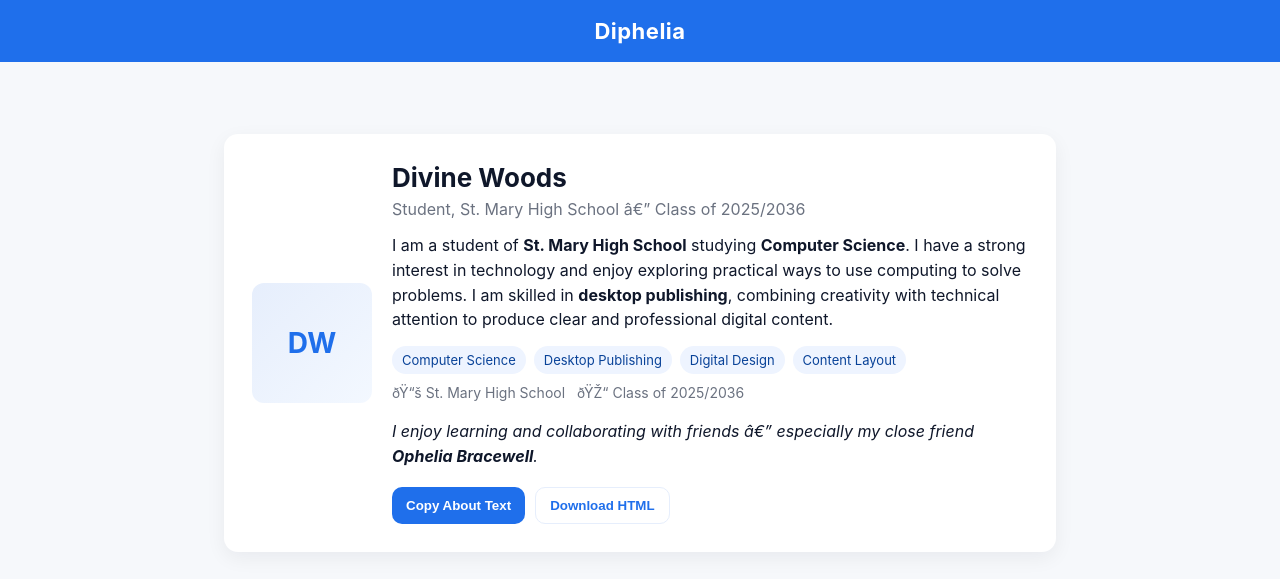
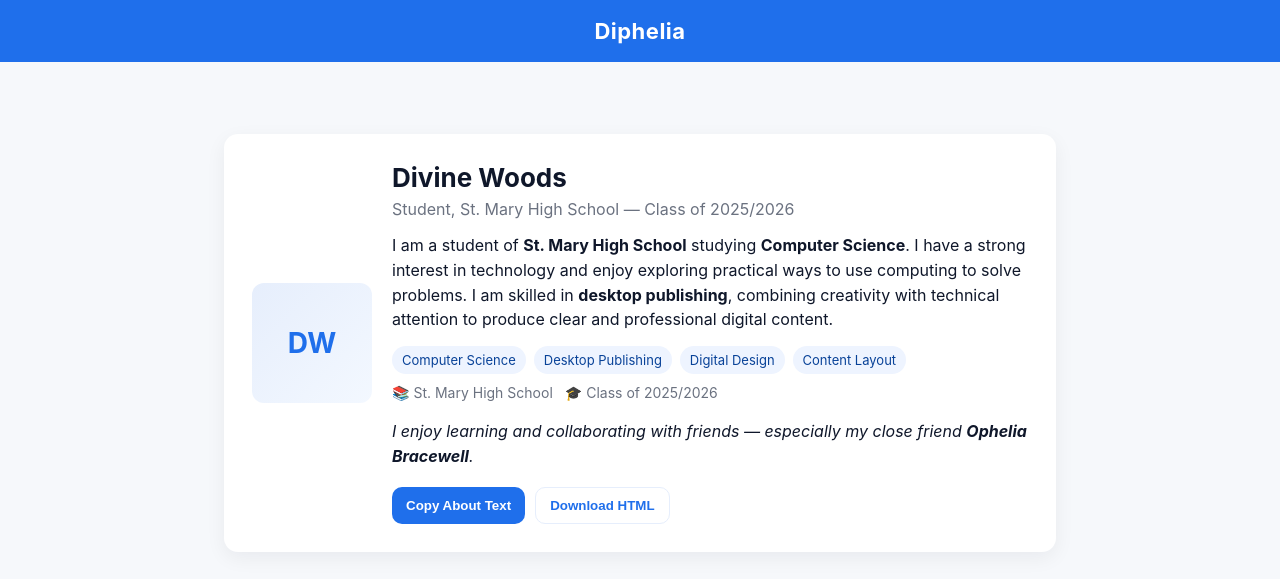
Before and after one commit to divinewoods7-create/diphelia, a plain HTML site: page index.html in a window 1280 px wide. Drawn offline with Linux system fonts and the light colour scheme.

Commit message:
Update index.html

```diff
--- a/index.html
+++ b/index.html
@@ -4,8 +4,8 @@
 <head>
   <meta charset="utf-8" />
   <meta name="viewport" content="width=device-width, initial-scale=1" />
-  <title>Diphelia â€” About Divine Woods</title>
-  <meta name="description" content="Diphelia: Learn more about Divine Woods â€” Student at St. Mary High School, passionate about Computer Science and skilled in Desktop Publishing." />
+  <title>Diphelia — About Divine Woods</title>
+  <meta name="description" content="Diphelia: Learn more about Divine Woods — Student at St. Mary High School, passionate about Computer Science and skilled in Desktop Publishing." />
   <style>
     :root{--bg:#f6f8fb;--card:#ffffff;--muted:#6b7280;--accent:#1f6feb}
     *{box-sizing:border-box}
@@ -35,7 +35,7 @@
       <div class="avatar" aria-hidden="true">DW</div>
       <div class="content">
         <h1 id="name">Divine Woods</h1>
-        <div class="sub">Student, St. Mary High School â€” Class of 2025/2036</div><p>
+        <div class="sub">Student, St. Mary High School — Class of 2025/2026</div><p>
       I am a student of <strong>St. Mary High School</strong> studying <strong>Computer Science</strong>. I have a strong interest in technology and enjoy exploring practical ways to use computing to solve problems. I am skilled in <strong>desktop publishing</strong>, combining creativity with technical attention to produce clear and professional digital content.
     </p>
 
@@ -47,11 +47,11 @@
     </div>
 
     <div class="meta" aria-hidden="true">
-      <div>ðŸ“š St. Mary High School</div>
-      <div>ðŸŽ“ Class of 2025/2036</div>
+      <div>📚 St. Mary High School</div>
+      <div>🎓 Class of 2025/2026</div>
     </div>
 
-    <p class="friend">I enjoy learning and collaborating with friends â€” especially my close friend <strong>Ophelia Bracewell</strong>.</p>
+    <p class="friend">I enjoy learning and collaborating with friends — especially my close friend <strong>Ophelia Bracewell</strong>.</p>
 
     <div class="actions">
       <button class="btn" onclick="copyAbout()">Copy About Text</button>
@@ -63,7 +63,7 @@
 
 <script>
   function copyAbout(){
-    const text = `Divine Woods â€” Student at St. Mary High School (Class of 2025/2036). Passionate about Computer Science and skilled in desktop publishing. Close friend: Ophelia Bracewell.`;
+    const text = `Divine Woods — Student at St. Mary High School (Class of 2025/2026). Passionate about Computer Science and skilled in desktop publishing. Close friend: Ophelia Bracewell.`;
     navigator.clipboard?.writeText(text).then(()=>{
       alert('About text copied to clipboard.')
     }).catch(()=>{alert('Could not copy. You can select the text manually.')})
```
